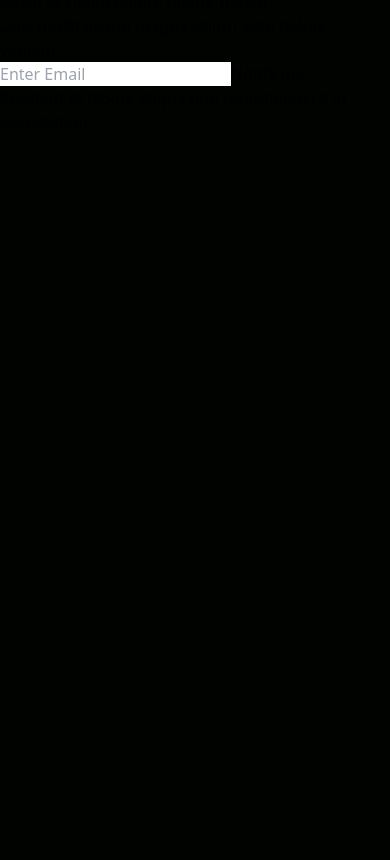
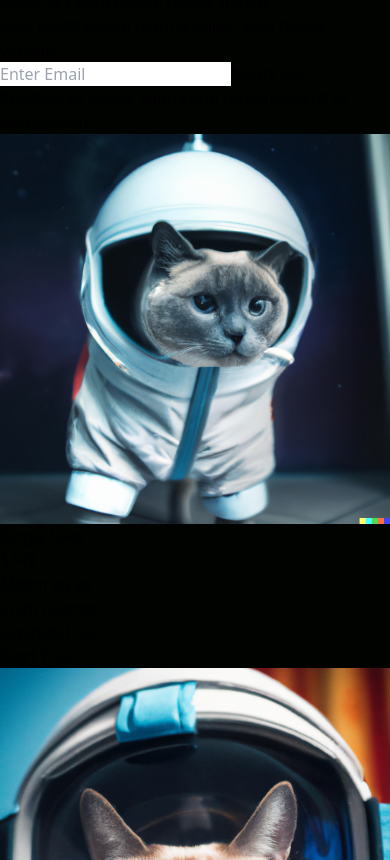
Before and after one commit to arosteguimaranto/Crypto-Page, a React (Vite) app: page / in a window 390 px wide. Shown: the part 1140-2000 px from the top of the page. Before the commit the page ends 1274 px from the top, so only its background shows below. Built offline with nearby package versions, Linux system fonts and the light colour scheme.

Commit message:
Finalizando Cards

```diff
--- a/package.json
+++ b/package.json
@@ -12,7 +12,8 @@
   "dependencies": {
     "react": "^18.2.0",
     "react-dom": "^18.2.0",
-    "react-icons": "^4.8.0"
+    "react-icons": "^4.8.0",
+    "react-type-animation": "^3.0.1"
   },
   "devDependencies": {
     "@types/react": "^18.0.28",
--- a/src/App.jsx
+++ b/src/App.jsx
@@ -1,5 +1,7 @@
 
 import { Analytics } from './components/Analytics'
+import { Cards } from './components/Cards'
+import { Footer } from './components/Footer'
 import { Hero } from './components/Hero'
 import { NavBar } from './components/NavBar'
 import { Newsletter } from './components/Newsletter'
@@ -14,6 +16,8 @@ function App() {
       <Hero/>
       <Analytics/>
       <Newsletter/>
+      <Cards/>
+      <Footer/>
 
     </div>
   )
--- /dev/null
+++ b/src/components/Cards.jsx
@@ -0,0 +1,53 @@
+
+import cat1 from '../assets/cat1.jpg'
+import cat2 from '../assets/cat2.png'
+import cat3 from '../assets/cat3.png'
+import cat4 from '../assets/cat4.png'
+
+export const Cards = () => {
+  return (
+    <div className=" w-full py-[10rem] px-4 bg-white">
+      <div className=" max-w-[1240px] mx-auto grid md:grid-cols-3 gap-8">
+        <div className=" w-full shadow-xl flex flex-col p-4 my-4 rounded-lg  hover:scale-105 duration-300">
+          <img className='w-28 mx-auto mt-[-3rem] bg-white' src={cat1} alt='/'></img>
+          <h2 className=' text-2xl font-bold text-center py-8'> Single User</h2>
+          <p className='text-center text-4xl font-bold'> $149</p>
+          <div className='text-center font-medium'>
+            <p className='py-2 border-b mx-8 mt-8 '> Minim eu ex </p>
+            <p className='py-2 border-b mx-8  ' > anim ullamco </p>
+            <p className='py-2 border-b mx-8'>cupidatat nisi </p>
+          </div>
+          <button className='bg-[#00df9a] w-[200px] rounded-md font-medium my-6 mx-auto py-3 text-black '> Start Trial </button>
+        </div>
+
+        <div className=" w-full shadow-xl bg-gray-100 flex flex-col p-4 md:my-0 my-8 rounded-lg  hover:scale-105 duration-300">
+          <img className='w-28 mx-auto mt-[-3rem] bg-transparent' src={cat4} alt='/'></img>
+          <h2 className=' text-2xl font-bold text-center py-8'> Single User</h2>
+          <p className='text-center text-4xl font-bold'> $149</p>
+          <div className='text-center font-medium'>
+            <p className='py-2 border-b mx-8 mt-8 '> Minim eu ex </p>
+            <p className='py-2 border-b mx-8  ' > anim ullamco </p>
+            <p className='py-2 border-b mx-8'>cupidatat nisi </p>
+          </div>
+          <button className='text-[#00df9a] w-[200px] rounded-md font-medium my-6 mx-auto py-3 bg-black '> Start Trial </button>
+        </div>
+
+        <div className=" w-full shadow-xl flex flex-col p-4 my-4 rounded-lg  hover:scale-105 duration-300">
+          <img className='w-28 mx-auto mt-[-3rem] bg-white' src={cat3} alt='/'></img>
+          <h2 className=' text-2xl font-bold text-center py-8'> Single User</h2>
+          <p className='text-center text-4xl font-bold'> $149</p>
+          <div className='text-center font-medium'>
+            <p className='py-2 border-b mx-8 mt-8 '> Minim eu ex </p>
+            <p className='py-2 border-b mx-8  ' > anim ullamco </p>
+            <p className='py-2 border-b mx-8'>cupidatat nisi </p>
+          </div>
+          <button className='bg-[#00df9a] w-[200px] rounded-md font-medium my-6 mx-auto py-3 text-black '> Start Trial </button>
+        </div>
+
+
+
+
+      </div>
+    </div>
+  )
+}
--- /dev/null
+++ b/src/components/Footer.jsx
@@ -0,0 +1,17 @@
+import {FaDribbbleSquare,
+        FaFacebookSquare,
+        FaGithubSquare,
+        FaInstagramSquare,
+        FaTwitterSquare,
+} from 'react-icons/fa'
+
+export const Footer = () => {
+  return (
+    <div className='max-w-[1240] mx-auto py-16 px-4 grid lg:grid-cols-3 gap-8 text-gray-300'>
+    <div>
+    <h1> </h1>
+    </div>
+
+    </div>
+  )
+}
```
Also changed, not shown: 1 other file (tests, documents, lock files or other folders).
